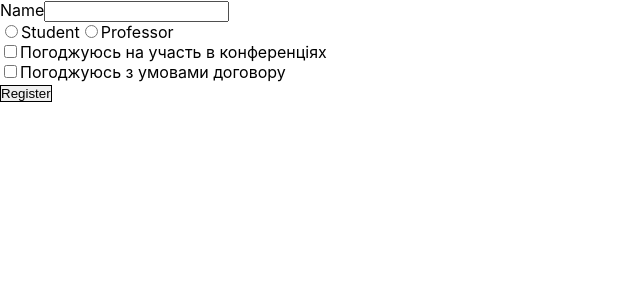
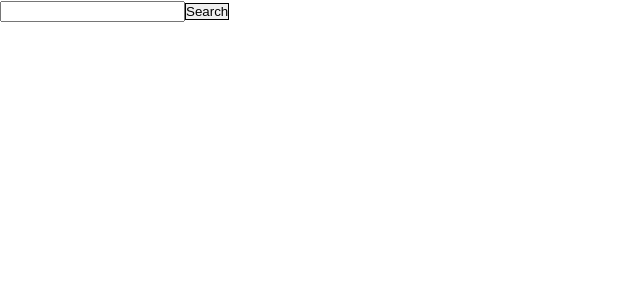
Before and after one commit to snastia/bibly-react, a React (Create React App) app: page / in a window 1280 px wide. Shown: the top 300 px of the page, without its empty margins (0-640 px from the left). Built offline with nearby package versions, Linux system fonts and the light colour scheme.

Commit message:
classwork

```diff
--- a/package.json
+++ b/package.json
@@ -6,10 +6,13 @@
     "@testing-library/jest-dom": "^5.17.0",
     "@testing-library/react": "^13.4.0",
     "@testing-library/user-event": "^13.5.0",
+    "axios": "^1.6.7",
     "prop-types": "^15.8.1",
     "react": "^18.2.0",
     "react-dom": "^18.2.0",
+    "react-icons": "^5.0.1",
     "react-scripts": "5.0.1",
+    "react-toastify": "^10.0.4",
     "styled-components": "^6.1.3",
     "web-vitals": "^2.1.4"
   },
--- a/src/components/App/App.jsx
+++ b/src/components/App/App.jsx
@@ -6,117 +6,44 @@
 // import { colorPickerOptions } from '../colorOptions';
 // import { Alert } from "../Alert/Alert"
 // import { Title, Container } from "./App.styled"
-import { Component } from 'react';
+import { Component, PureComponent } from 'react';
 import { GlobalStyle } from '../../GlobalStyle.styled';
+import { PokemonForm } from '../Pokemon/PokemonForm';
+import { PokemonInfo } from '../Pokemon/PokemonInfo';
 // import { Counter } from "../Counter/Counter"
 // import { PaintingList } from '../PaintingList/PaintingList';
 // import { Component } from 'react';
 // import { DropdownMenu } from "../DropdownMenu/Dropdown";
 
-import { Form } from '../Form/Form';
+// import { Form } from '../Form/Form';
 
-export class App extends Component{
+// http://pokeapi.co/api/v2/pokemon/name
 
-  state = {
-    name: "",
-    tel: "",
-    level: "junior",
-    lisence: false,
-    whoIs: ""
-  }
+export class App extends PureComponent{
 
-  handleNameChange = (e) => {
-    this.setState({
-      name: e.currentTarget.value
-    })
-  }
+   state = {
+    pokemon: ""
+   }
 
-  handleTelChange = (e) => {
-    this.setState({
-      tel: e.currentTarget.value
-    })
-  }
-
-  handleRadioChange = (e) => {
-    this.setState({
-      level:  e.currentTarget.name
-    })
-  }
-
-  handleCheckboxChange = (e) => {
-    this.setState(prevState => ({lisence: !prevState.lisence}))
-  }
-
-  getName = (e) => {
-    this.setState({
-      whoIs: e.currentTarget.value
-    })
-  }
+   onNameChange = (name) => {
+    console.log(name)
+     this.setState({
+      pokemon: name
+     })
+   }
 
   render(){
     return(
     <div>
-        <form action="">
-          <label htmlFor="name">Name
-            <input type="text" name='name' id='name'
-            value={this.state.name}
-            onChange={this.handleNameChange}/>
-            </label>
-            <br />
-             {/* <label htmlFor="">Phone number
-              <input type="tel" name='tel'
-              value={this.state.tel}
-              onChange={this.handleTelChange}/>
-              </label> */}
-        </form>
-        {/* <label>
-          Student
-          <input type="radio"
-          name='student' value={this.state.whoIs}
-          onChange={this.getName}/>
-        </label> */}
-
-        {/* <label>
-          junior
-          <input type="radio" name='junior'
-          value={this.state.level}
-          checked={this.state.level === "junior"}/>
-        </label>
-
-        <label>
-          middle
-          <input type="radio" name='middle'
-          value={this.state.level}
-          checked={this.state.level === "middle"}/>
-        </label>
-
-        <label>
-          senior
-          <input type="radio" name='senior'
-          value={this.state.level}
-          checked={this.state.level === "senior"}/>
-        </label> */}
-
-        <Form/>
-        <label>
-          <input type="checkbox"
-          checked={this.state.lisence} name='lisence'
-          onChange={this.handleCheckboxChange}/>
-          Погоджуюсь з умовами договору
-        </label>
-        <br />
-        <button>Register</button>
+      <>
+       <PokemonForm onSubmit={this.onNameChange}/>
+       <PokemonInfo pokemonName={this.state.pokemon}/>
+      </>
         <GlobalStyle/>
     </div>
    )
   }
-  }
-
-
-
-// форма з ім'ям учасника конференсії
-// 2 радіо з вказанням учасника: студент і викладач
-// чекбокс 'погоджуюсь на участь в конферкнсії'
+}
 
 
 
--- /dev/null
+++ b/src/components/Pokemon/PokemonForm.jsx
@@ -0,0 +1,20 @@
+import { PureComponent } from "react"
+
+export class PokemonForm extends PureComponent{
+
+  handleSubmit = e => {
+    e.preventDefault()
+    const form = e.currentTarget
+    this.props.onSubmit(form.elements.input.value)
+    form.reset()
+  }
+
+  render(){
+     return(
+     <form onSubmit={this.handleSubmit}>
+        <input type="text" name="input"/>
+        <button type="submit">Search</button>
+     </form>
+   )
+  }
+}
--- /dev/null
+++ b/src/components/Pokemon/PokemonInfo.jsx
@@ -0,0 +1,32 @@
+import { PureComponent } from "react";
+
+export class PokemonInfo extends PureComponent{
+
+state = {
+    pokemon: "",
+    isLoading: false
+}
+
+componentDidUpdate(prevProps, prevState) {
+    if(prevProps.pokemonName !== this.props.pokemonName){
+    this.setState({isLoading: true, pokemon: null})
+    fetch(`http://pokeapi.co/api/v2/pokemon/${this.props.pokemonName}`)
+    .then(res => res.json())
+    .then(pokemon => {
+        this.setState({pokemon, isLoading: false})})
+    }
+    }
+
+render (){
+    const {pokemon, isLoading} = this.state
+    return(
+        <>
+        {isLoading && <div>Loading...</div>}
+         {pokemon && <div>
+        <h2>{pokemon.name}</h2>
+        <img src={pokemon.sprites.other['official-artwork'].front_default} alt="" />
+       </div>}
+        </>
+    )
+}
+}
```
Also changed, not shown: 1 other file (tests, documents, lock files or other folders).
